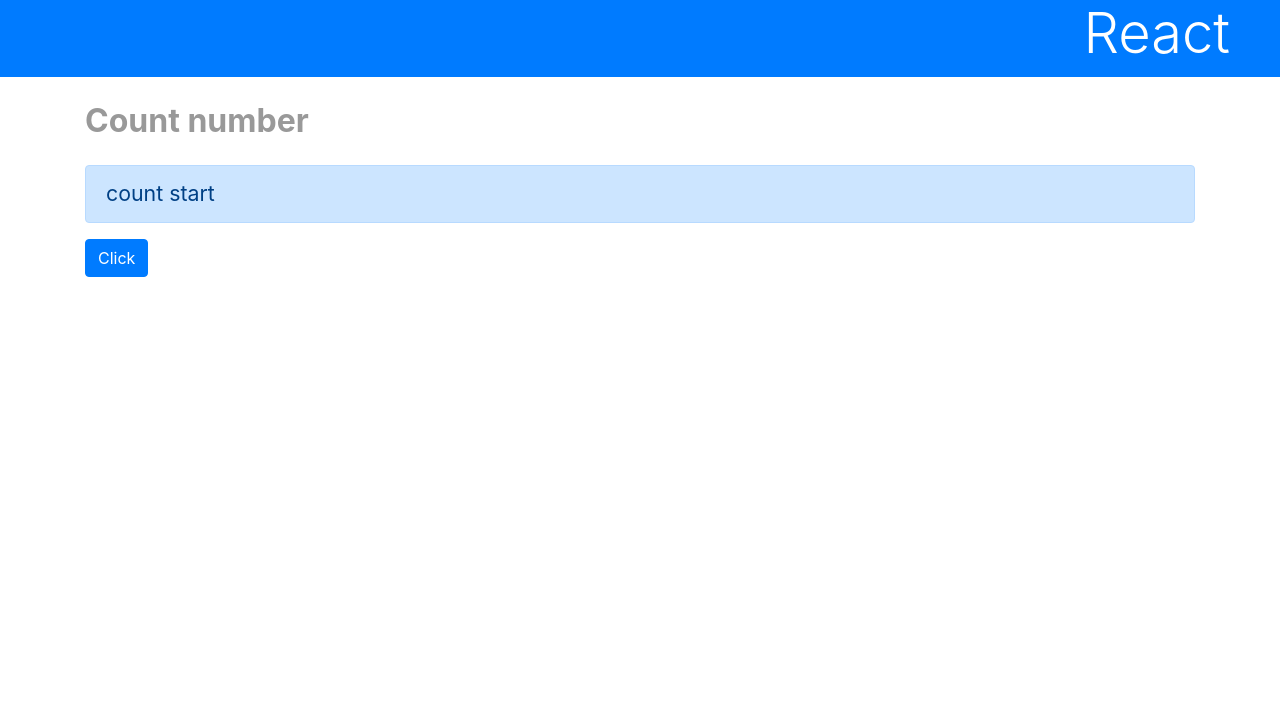
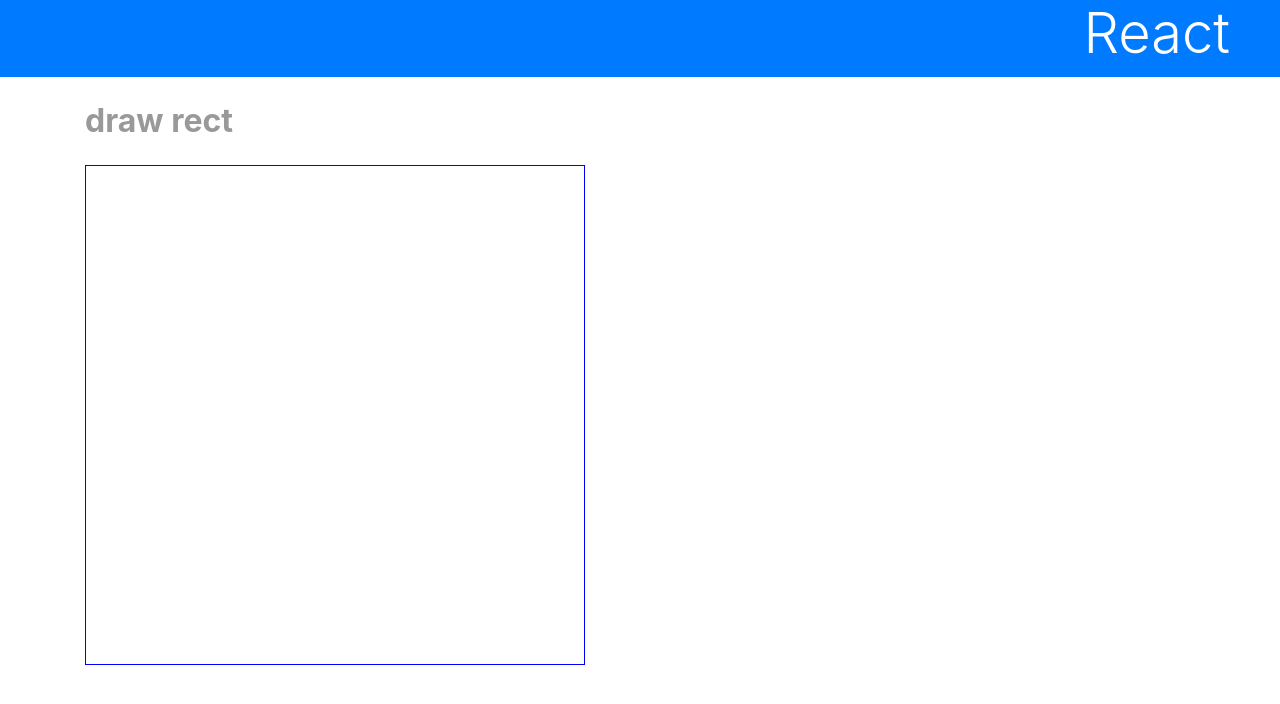
Before and after one commit to thirota/react_app, a React (Create React App) app: page / in a window 1280 px wide. Shown: the top 704 px of the page. Built offline with nearby package versions, Linux system fonts and the light colour scheme.

Commit message:
add rect list

```diff
--- a/src/App.js
+++ b/src/App.js
@@ -2,38 +2,52 @@
 import './App.css';
 
 class App extends Component {
+  data = []
+
+  area = {
+    width:"500px",
+    height:"500px",
+    border:"1px solid blue"
+  }
 
   constructor(props) {
     super(props)
     this.state = {
-      msg:'count start',
-      counter:0,
-      flg:true
+      list:this.data
     }
     //bind
     this.doAction = this.doAction.bind(this)
   }
 
   doAction(event) {
-    console.log(event)
+    let x = event.pageX
+    let y = event.pageY
+    this.data.push({x:x, y:y})
     this.setState({
-      counter: this.state.counter + 1,
-      msg: "*** count: " + this.state.counter + " ***",
-      flg: !this.state.flg
+      list:this.data
     })
+  }
+
+  draw(d) {
+    let s = {
+      position:"absolute",
+      left:(d.x-25) + "px",
+      top:(d.y-25) + "px",
+      width:"50px",
+      height:"50px",
+      backgroundColor:"#66f3"
+    }
+    return <div style={s}></div>
   }
 
   render() {
     return <div>
       <h1 className="bg-primary text-white display-4">React</h1>
       <div className="container">
-        <p className="subtitle">Count number</p>
-        {(this.state.counter % 2) ?
-        <p className="alert alert-warning">{this.state.msg}</p>
-        :
-        <p className="alert alert-primary">{this.state.msg}</p>
-        }
-        <button className="btn btn-primary" onClick={this.doAction}>Click</button>
+        <p className="subtitle">draw rect</p>
+        <div style={this.area} onClick={this.doAction}>
+          {this.data.map((value)=>this.draw(value))}
+        </div>
       </div>
     </div>
   }
```
